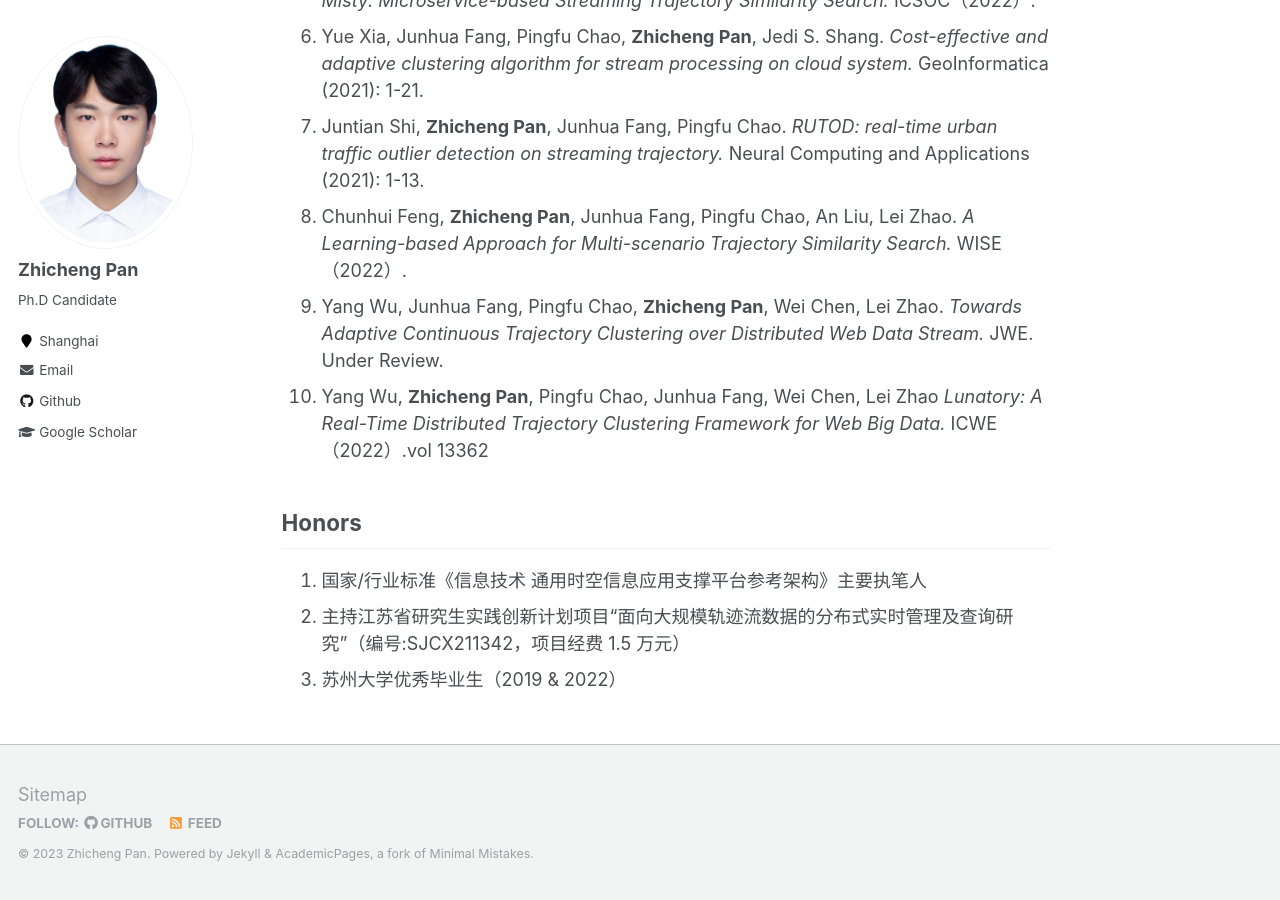
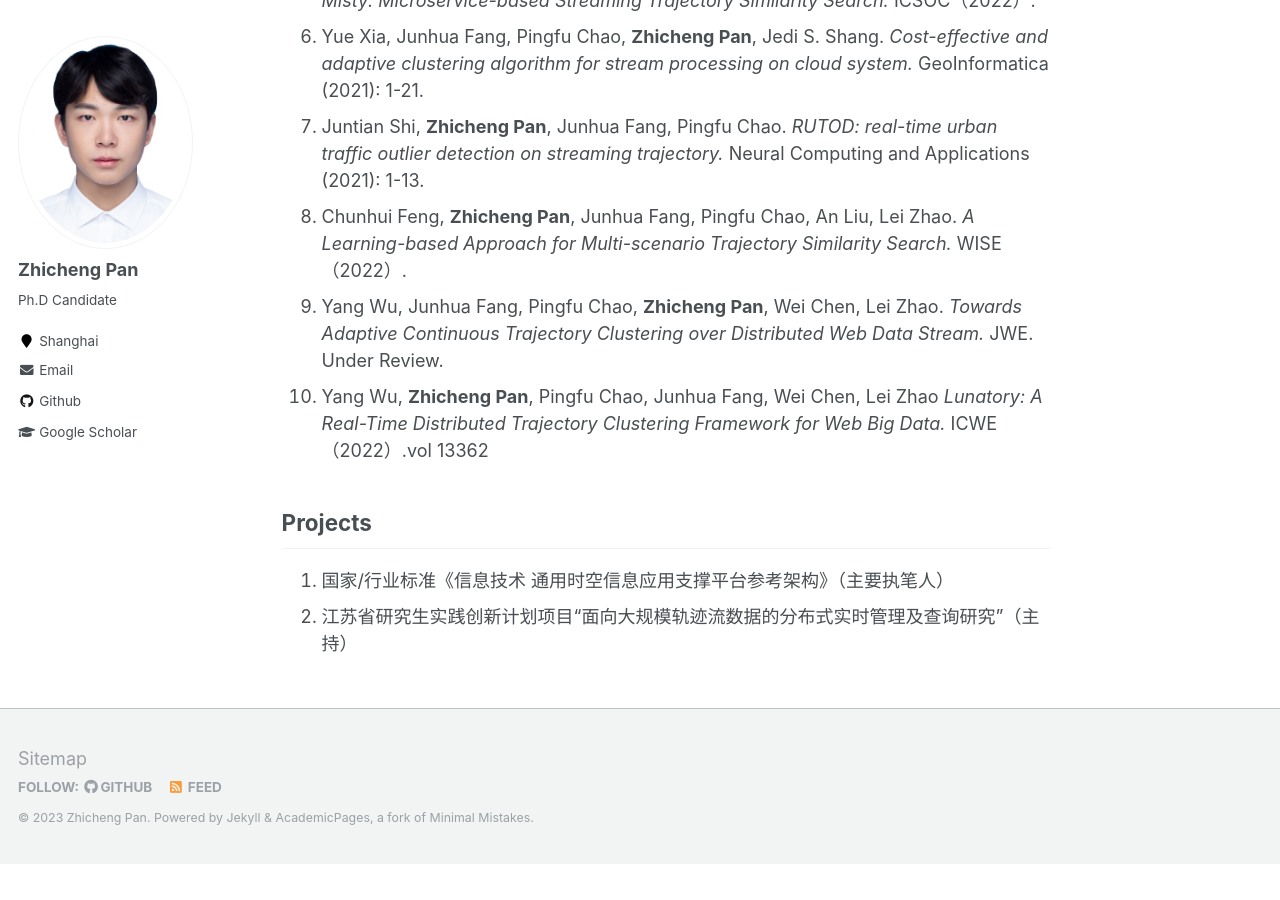
Before and after one commit to lroethan/lroethan.github.io, a Jekyll site: the page built from _pages/about.md, in a window 1280 px wide and 900 px high, scrolled down 809 px. Built offline with Jekyll 4.4.1, drawn with Linux system fonts in a browser that asks for light colours; after the commit the page ends 1673 px from its top, so only the background shows below that.

```diff
--- a/_pages/about.md
+++ b/_pages/about.md
@@ -23,8 +23,7 @@
 9. Yang Wu, Junhua Fang, Pingfu Chao, **Zhicheng Pan**, Wei Chen, Lei Zhao. *Towards Adaptive Continuous Trajectory Clustering over Distributed Web Data Stream.* JWE. Under Review.
 10. Yang Wu, **Zhicheng Pan**, Pingfu Chao, Junhua Fang, Wei Chen, Lei Zhao *Lunatory: A Real-Time Distributed Trajectory Clustering Framework for Web Big Data.* ICWE（2022）.vol 13362
 
-Honors
+Projects
 ------
-1. 国家/行业标准《信息技术 通用时空信息应用支撑平台参考架构》主要执笔人
-2. 主持江苏省研究生实践创新计划项目“面向大规模轨迹流数据的分布式实时管理及查询研究”（编号:SJCX211342，项目经费 1.5 万元）
-3. 苏州大学优秀毕业生（2019 & 2022）
+1. 国家/行业标准《信息技术 通用时空信息应用支撑平台参考架构》（主要执笔人）
+2. 江苏省研究生实践创新计划项目“面向大规模轨迹流数据的分布式实时管理及查询研究”（主持）
```
